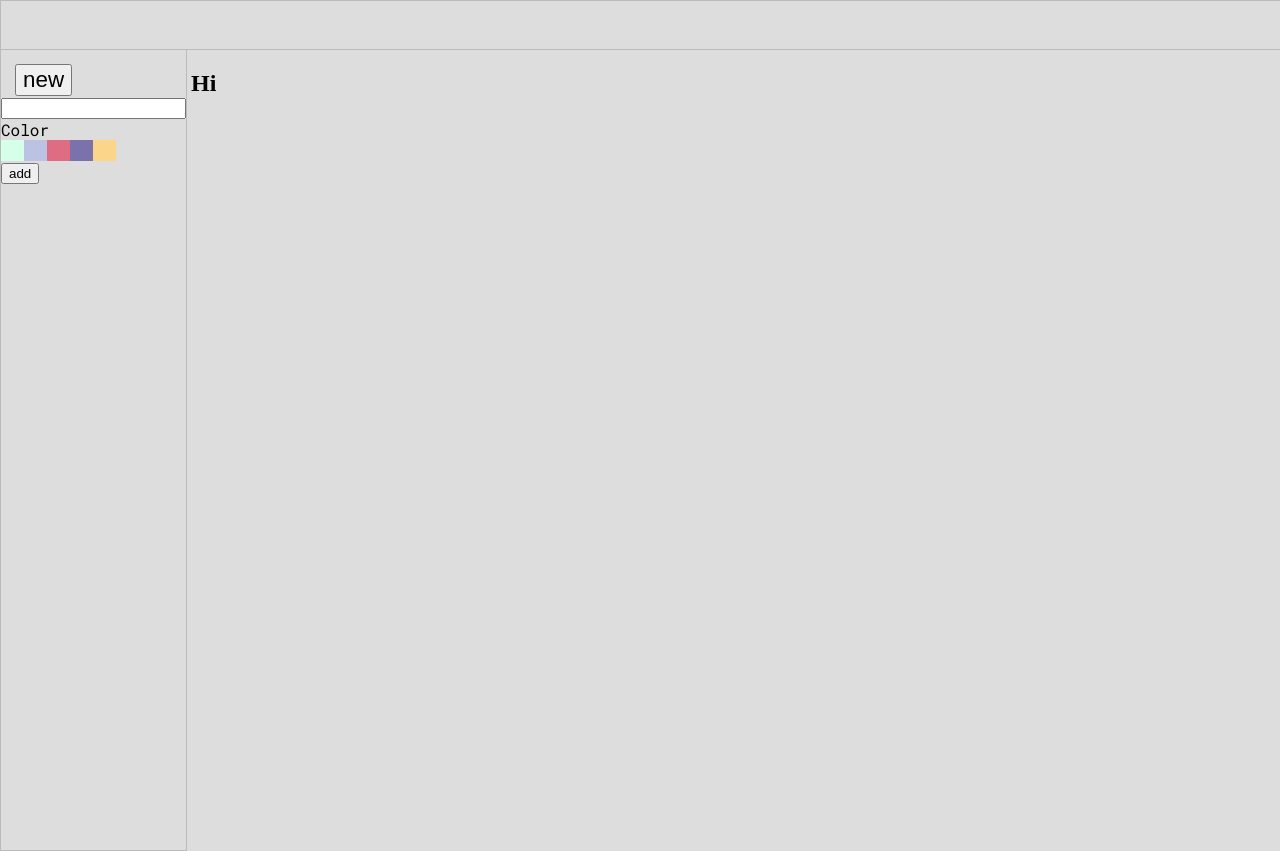
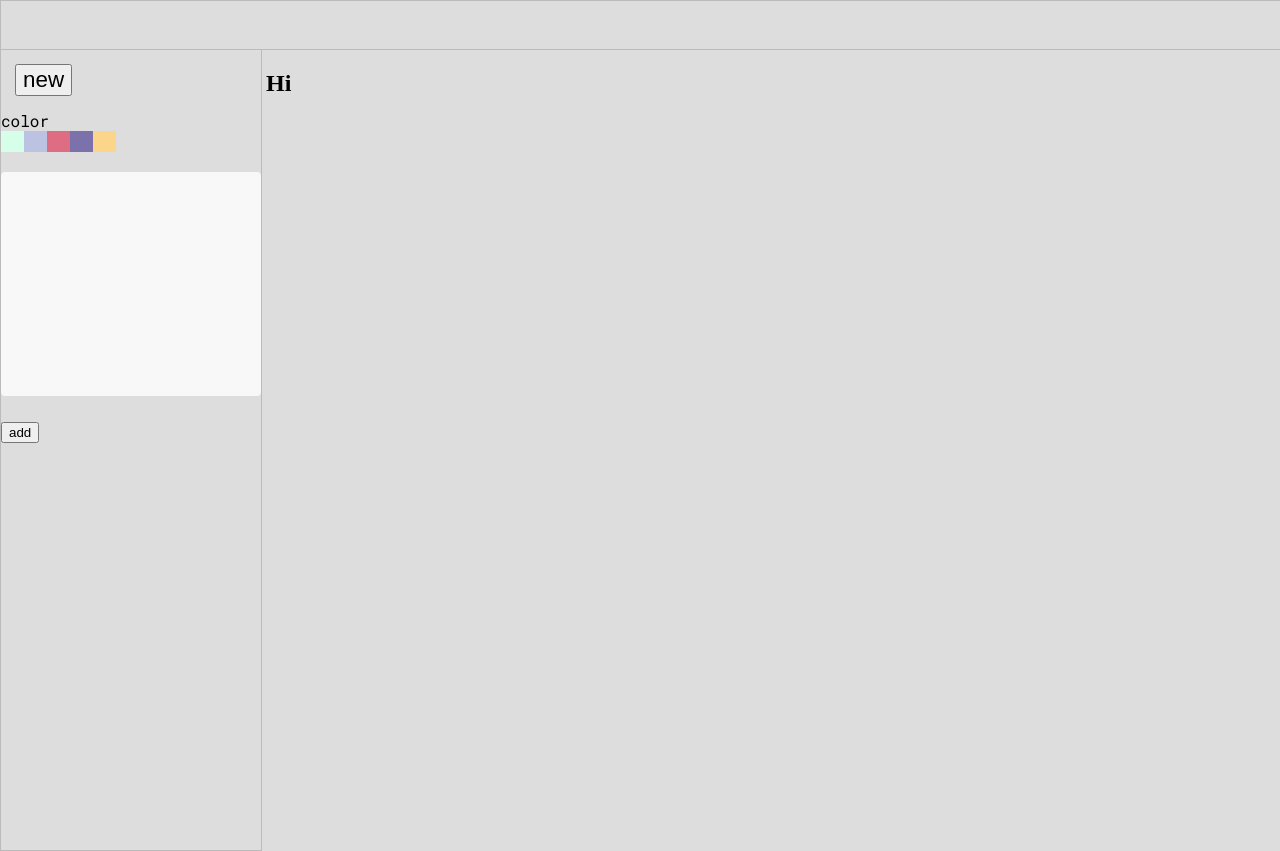
Before and after one commit to mbergq/supernotes, a React (Vite) app: page / in a window 1280 px wide. Built offline with nearby package versions, Linux system fonts and the light colour scheme.

Commit message:
style text area

```diff
--- a/src/components/Toolbar.tsx
+++ b/src/components/Toolbar.tsx
@@ -1,6 +1,7 @@
 import Notes from "./Notes";
 import { ToolbarContainer } from "../styled-components/toolbar/ToolbarContainer";
-import { AddButton } from "../styled-components/toolbar/S.Button";
+import { NewButton } from "../styled-components/toolbar/NewButton";
+import { StyledInput } from "../styled-components/toolbar/StyledInput";
 import { useState } from "react";
 
 import { Formik, Form, Field, useField } from "formik";
@@ -22,7 +23,7 @@ const TextInput = ({
   return (
     <>
       <label htmlFor={props.id || props.name}>{label}</label>
-      <input className="text-input" {...field} {...props} />
+      <StyledInput className="text-input" {...field} {...props} />
       {meta.touched && meta.error ? (
         <div className="error">{meta.error}</div>
       ) : null}
@@ -43,7 +44,7 @@ function Toolbar() {
   return (
     <>
       <ToolbarContainer>
-        <AddButton onClick={handleClick}>new</AddButton>
+        <NewButton onClick={handleClick}>new</NewButton>
         {note.map((n) => (
           <p key={n.id}>{n.id}</p>
         ))}
@@ -65,8 +66,7 @@ function Toolbar() {
         >
           {({ values }) => (
             <Form>
-              <TextInput label="" name="content" type="text" />
-              <div id="radio-buttons">Color</div>
+              <div id="radio-buttons">color</div>
               <div role="group" aria-labelledby="radio-buttons">
                 {noteBGColors.map((color) => {
                   return (
@@ -83,6 +83,7 @@ function Toolbar() {
                     </label>
                   );
                 })}
+                <TextInput label="" name="content" type="text" />
                 <div>{values.color}</div>
                 <button type="submit">add</button>
               </div>
--- a/src/styled-components/toolbar/S.Button.tsx
+++ b/src/styled-components/toolbar/NewButton.tsx
@@ -1,8 +1,7 @@
 import styled from "styled-components";
 
-export const AddButton = styled.button`
+export const NewButton = styled.button`
   font-size: 1.4rem;
   font-weight: 100;
-  margin-left: 14px;
-  margin-top: 14px;
+  margin: 14px;
 `;
--- /dev/null
+++ b/src/styled-components/toolbar/StyledInput.tsx
@@ -0,0 +1,22 @@
+import styled from "styled-components";
+
+export const StyledInput = styled.textarea`
+  width: 100%;
+  height: 224px;
+  /* padding: 12px 20px; */
+  margin-top: 20px;
+  margin-bottom: 20px;
+  box-sizing: border-box;
+  border: 2px solid #ccc;
+  border-radius: 4px;
+  background-color: #f8f8f8;
+  font-size: 14px;
+  border: none;
+  overflow: auto;
+  outline: none;
+  /* not sure if needed */
+  /* -webkit-box-shadow: none;
+  -moz-box-shadow: none;
+  box-shadow: none; */
+  resize: none;
+`;
```
